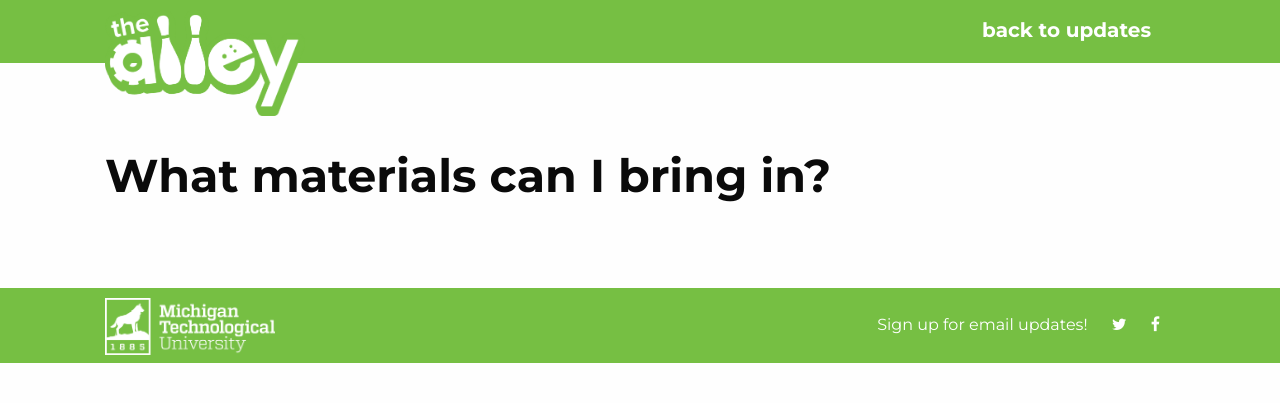
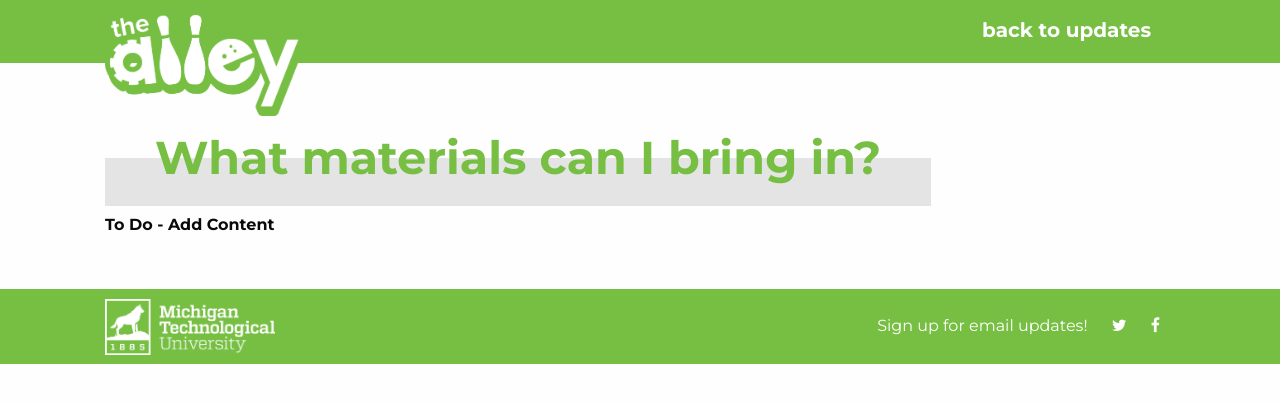
Before and after one commit to makerspacemtu/makerspacemtu.github.io, a Jekyll site: the page built from _wikis/2016-09-20-what-can-i-bring-in.markdown, in a window 1280 px wide. Shown: the top 403 px of the page. Built offline with Jekyll 4.4.1, drawn with Linux system fonts in a browser that asks for light colours; nearby versions of some CDN libraries.

Commit message:
a few styling tweaks

```diff
--- a/_layouts/wiki.html
+++ b/_layouts/wiki.html
@@ -6,9 +6,9 @@
     <div class="content">
       <div class="row">
         <div class="small-12 columns">
-          <h2>
+          <h3 class="green">
             {{ page.title }}
-          </h2>
+          </h3>
 
           {{ content }}
         </div>
--- a/_wikis/2016-09-20-what-can-i-bring-in.markdown
+++ b/_wikis/2016-09-20-what-can-i-bring-in.markdown
@@ -4,3 +4,5 @@
 date:   2016-09-20 07:00:00 -0800
 categories: general
 ---
+
+#### To Do - Add Content
--- a/css/main.scss
+++ b/css/main.scss
@@ -58,8 +58,9 @@
     z-index: -1;
   }
 }
-h3.green {
-    color: $green;
+
+.green {
+  color: $green;
 }
 
 p {
@@ -118,7 +119,7 @@
 
 // use when you need some space between the logo
 .content {
-  padding: 40px 0;
+  padding: 60px 0 30px;
 }
 .text-center {
   text-align: center;
```
